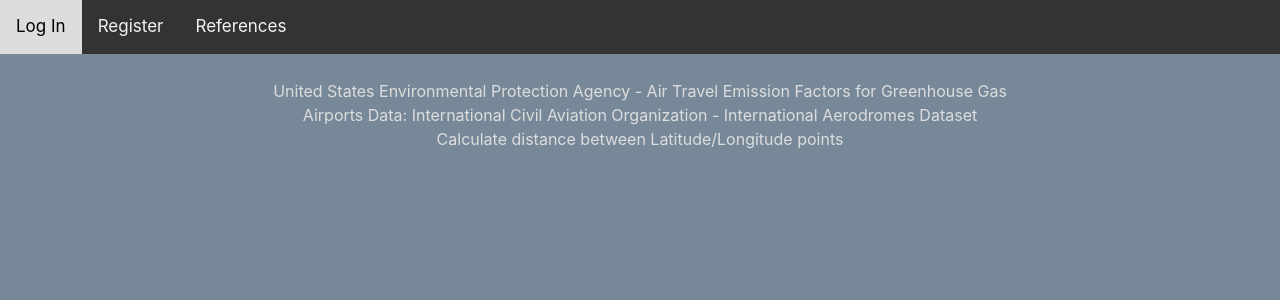
After one commit to daltonlin/CarbonCalculator, a Django app: page /users/ref in a window 1280 px wide. The commit adds this page. Shown: the top 300 px of the page. Run offline with Django 3.2, Linux system fonts and the light colour scheme; some libraries are stand-ins or nearby versions.

Commit message:
add API to handle user data

```diff
--- a/final/calculator/static/calculator/scripts.js
+++ b/final/calculator/static/calculator/scripts.js
@@ -1,14 +1,16 @@
 function myNavbar() {
+
   var x = document.getElementById("Topnav");
   if (x.className === "topnav") {
     x.className += " responsive";
   } else {
     x.className = "topnav";
   }
-};
+}
 
 
 function unitConverter() {
+
   var unit = document.getElementById("basic-addon2").value;
   var num = document.getElementById("inputDistance").value;
 
@@ -18,9 +20,10 @@
     var newNum = num * 0.621371;
     carbonConverter(newNum)
   }
-};
+}
 
 function carbonConverter(valNum) {
+
     var x = valNum;
 
     if (0<x<300){
@@ -35,10 +38,11 @@
     if (x<0) {
        document.getElementById("outputCarbon").innerHTML = 0;
     }
-};
+}
 
 
 function getLocData() {
+
     var departure_choice = document.getElementById("departure-choice").value;
     var lat1= document.querySelector("#departure-options"  + " option[value='" + departure_choice+ "']").dataset.lat1;
     var lon1= document.querySelector("#departure-options"  + " option[value='" + departure_choice+ "']").dataset.lon1;
@@ -48,10 +52,11 @@
     var lon2= document.querySelector("#arrival-options"  + " option[value='" + arrival_choice+ "']").dataset.lon2;
 
     distance(lat1,lon1,lat2,lon2);
-};
+}
 
 
 function distance(lat1,lon1,lat2,lon2) {
+
     var R = 6371;
 	var dLat = (lat2-lat1) * Math.PI / 180;
 	var dLon = (lon2-lon1) * Math.PI / 180;
@@ -61,5 +66,40 @@
 	var c = 2 * Math.atan2(Math.sqrt(a), Math.sqrt(1-a));
 	var d = R * c * 0.621371;
 	document.getElementById("inputDistance").value = Math.round(d);
+	document.getElementById("basic-addon2").value = 'miles';
 	carbonConverter(d);
-};
+}
+
+function saveEntry() {
+
+    // check the unit of the input
+    var unit = document.getElementById("basic-addon2").value;
+    var num = document.getElementById("inputDistance").value;
+
+    if (unit === 'miles') {
+        d_miles = num ;
+        d_km = num * 1.60934;
+    };
+    if (unit === 'km') {
+        d_miles = num * 0.621371;
+        d_km = num;
+    };
+
+    // Collect user input data
+    var data = {
+        departure_loc: document.getElementById("departure-choice").value,
+        arrival_loc: document.getElementById("arrival-choice").value,
+        result: document.getElementById("inputDistance").value,
+        distance_miles : Math.round(d_miles),
+        distance_km: Math.round(d_km)
+    };
+
+   // Send data to API
+    fetch('/new',{
+        method: 'POST',
+        body: JSON.stringify(data),
+    })
+        .then(response => response.json())
+        .then(confirm('This trip has been saved! Go to your profile page to check your travel history'));
+
+}
--- a/final/calculator/templates/calculator/index.html
+++ b/final/calculator/templates/calculator/index.html
@@ -78,17 +78,13 @@
       <a href="#" class="btn btn-lg btn-secondary">Your carbon footprint for this trip is (<span id="outputCarbon"></span>) KG</a>
     </p>
       {% if user.is_authenticated %}
-      <a href="{% url 'login' %}">Save This Entry</a>
+       <button type="button" class="btn-sm btn-light" onclick="saveEntry()">Save This Entry</button>
       {% else %}
       <a href="{% url 'login' %}">Log In and Save This Entry</a>
       {% endif %}
-
   </main>
     </div>
 </div>
-<script>
-
-</script>
 
 
 {% endblock %}
--- a/final/calculator/templates/calculator/layout.html
+++ b/final/calculator/templates/calculator/layout.html
@@ -84,7 +84,7 @@
     <a href="{% url 'login' %}">Log In</a>
     <a href="{% url 'register' %}">Register</a>
     {% endif %}
-    <a class="nav-link" href="https://carbonfund.org/wp-content/uploads/2018/09/emission-factors_mar_2018_0.pdf">References</a>
+    <a class="nav-link" href="{% url 'ref' %}">References</a>
   <a href="javascript:void(0);" class="icon" onclick="myNavbar()">
     <i class="fa fa-bars"></i>
   </a>
--- /dev/null
+++ b/final/calculator/templates/calculator/references.html
@@ -0,0 +1,12 @@
+{% extends "calculator/layout.html" %}
+
+
+{% block body %}
+<div>
+<ul class="list-group list-group-flush" style="padding-top: 2%">
+  <li style="color: #dddddd"><a style="color: #dddddd" href="https://www.epa.gov/sites/production/files/2018-03/documents/emission-factors_mar_2018_0.pdf">United States Environmental Protection Agency - Air Travel Emission Factors for Greenhouse Gas </a></li>
+  <li style="color: #dddddd"><a style="color: #dddddd" href="https://www.icao.int/safety/iStars/Pages/API-Data-Service.aspx">Airports Data: International Civil Aviation Organization - International Aerodromes Dataset </a></li>
+  <li style="color: #dddddd"><a style="color: #dddddd" href="https://www.movable-type.co.uk/scripts/latlong.html">Calculate distance between Latitude/Longitude points</a></li>
+</ul>
+</div>
+{% endblock %}
--- a/final/calculator/templates/calculator/user.html
+++ b/final/calculator/templates/calculator/user.html
@@ -10,7 +10,7 @@
       <th scope="col-lg">Origination</th>
       <th scope="col-lg">Destination</th>
       <th scope="col-lg">Distance</th>
-      <th scope="col-lg">Carbon Footprint(CO2/KG)</th>
+      <th scope="col-lg">Carbon Footprint(KG CO2)</th>
 
     </tr>
   </thead>
@@ -20,7 +20,7 @@
       <th scope="row">Saved on {{trip.creation_time}}</th>
       <td>{{trip.departure_loc}}</td>
       <td>{{trip.arrival_loc}}</td>
-      <td>{{trip.distance_miles}} Miles / {{trip.distance_miles}} KM</td>
+      <td>{{trip.distance_miles}} Miles / {{trip.distance_km}} KM</td>
       <td>{{trip.result}}</td>
     </tr>
   {% endfor %}
--- a/final/calculator/urls.py
+++ b/final/calculator/urls.py
@@ -8,6 +8,8 @@
     path("logout", views.logout_view, name="logout"),
     path("register", views.register, name="register"),
     path('user/<str:user_name>/', views.profile_view, name='profile_detail'),
-    #path("users/<str:username>", views.user, name="user"),
-    #path("posts/<int:post_id>", views.save, name="save"),
+    path("users/ref", views.ref_view, name="ref"),
+
+    # API Routes
+    path("new", views.save, name="save"),
 ]
--- a/final/calculator/views.py
+++ b/final/calculator/views.py
@@ -6,16 +6,13 @@
 import json
 import os.path
 from django.contrib.auth.decorators import login_required
+from django.views.decorators.csrf import csrf_exempt
 
 
 from .models import User, Trip
 
 
 def index(request):
-
-    #json_data = '/static/calculator/airport_data/data.json'
-    #airports_data = json.loads(json_data)
-    #json_data.close()
 
 
     f_path = os.path.abspath("calculator/static/calculator/airport_data/data.json")
@@ -39,6 +36,34 @@
         'trips': trips,
     })
 
+
+@csrf_exempt
+@login_required
+def save(request):
+
+    if request.method != "POST":
+        return JsonResponse({"error": "POST request required."}, status=400)
+
+    elif request.method == "POST":
+        data = json.loads(request.body)
+
+        trip = Trip(
+        user = request.user,
+        departure_loc = data.get("departure_loc"),
+        arrival_loc = data.get("arrival_loc"),
+        result = data.get("result"),
+        distance_miles = data.get("distance_miles"),
+        distance_km = data.get("distance_km"),
+        )
+        trip.save()
+        return JsonResponse({"message": "Trip saved successfully."}, status=201)
+    else:
+        return JsonResponse({"error": "Oops! Something went wrong"}, status=400)
+
+
+
+def ref_view(request):
+    return render(request, "calculator/references.html")
 
 
 def login_view(request):
```
Also changed, not shown: final/calculator/templates/calculator/layout2.html (deleted, +0 -50 lines), final/db.sqlite3.
